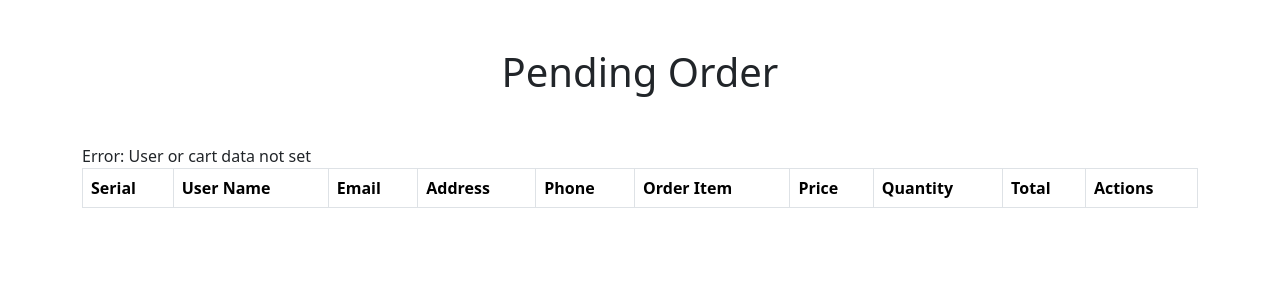
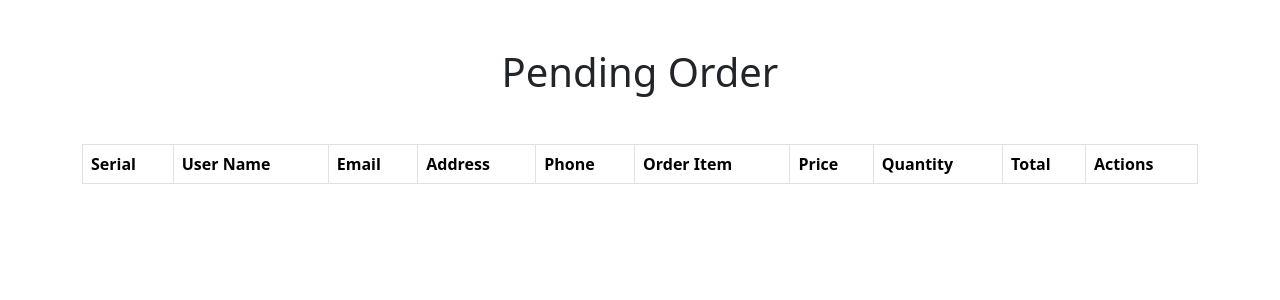
Before and after one commit to IKSopnil/Food_order_website, a PHP site: page /admin/order.php in a window 1280 px wide. Shown: the part 88-388 px from the top of the page. Run offline with PHP 8.4, Linux system fonts and the light colour scheme; a user stored in the database is signed in; lists and menus that the app fills with data are empty; some libraries are stand-ins or nearby versions.

Commit message:
working on order

```diff
--- a/admin/order.php
+++ b/admin/order.php
@@ -32,72 +32,6 @@ if (!isset($_SESSION['admin_username'])) {
     </thead>
     <tbody>
 
-    <?php
-// include the database connection code
-require_once "db_connect.php";
-
-// check if the user and cart data are set
-if (isset($_SESSION['cart_data']) && isset($_SESSION['user_id'])) {
-  // Group the items by user
-  $user_id = $_SESSION['user_id'];
-  $sql = "SELECT * FROM users WHERE user_id = {$user_id}";
-  $result = $conn->query($sql);
-
-  if ($result) {
-    // fetch user data
-    $user = $result->fetch_assoc();
-    $user_key = isset($_SESSION['user_email']) ? $_SESSION['user_email'] : "";
-
-    // initialize the grouped items array
-    $grouped_items = array(
-      $user_key => array(
-        'name' => $user['user_name'],
-        'email' => $user['user_email'],
-        'address' => $user['user_address'],
-        'phone' => $user['phone'],
-        'items' => array(),
-      )
-    );
-
-    // group the items
-    foreach ($_SESSION['cart_data'] as $item) {
-      $grouped_items[$user_key]['items'][] = $item;
-    }
-
-    // display the grouped items in the table
-    $num = 0;
-    foreach ($grouped_items as $user) {
-      $num++;
-      echo "<tr>";
-      echo "<td>{$num}</td>";
-      echo "<td>{$user['name']}</td>";
-      echo "<td>{$user['email']}</td>";
-      echo "<td>{$user['address']}</td>";
-      echo "<td>{$user['phone']}</td>";
-      echo "<td>";
-      foreach ($user['items'] as $item) {
-        echo "{$item['title']}<br>";
-      }
-      echo "</td>";
-      echo "<td>";
-      foreach ($user['items'] as $item) {
-        echo "{$item['price']}<br>";
-      }
-      echo "</td>";
-      echo "<td></td>";
-      echo "<td></td>";
-      echo "<td></td>";
-      echo "</tr>";
-    }
-  } else {
-    // handle database error
-    echo "Error: " . $conn->error;
-  }
-} else {
-  // handle missing data error
-  echo "Error: User or cart data not set";
-}
-?>
 
 
     </tbody>
```
